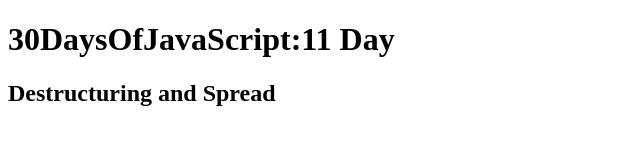
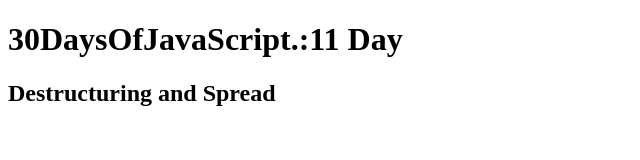
Before and after one commit to AbhishekChauhan9036/30-Days-JavaScript, a plain HTML site: page 12_Day_Regular_expressions/12_day_starter/index.html in a window 1280 px wide. Shown: the full height of the page, 0-640 px from the left. Drawn offline with Linux system fonts and the light colour scheme.

Commit message:
commit message

```diff
--- a/12_Day_Regular_expressions/12_day_starter/index.html
+++ b/12_Day_Regular_expressions/12_day_starter/index.html
@@ -6,7 +6,7 @@
 </head>
 
 <body>
-    <h1>30DaysOfJavaScript:11 Day</h1>
+    <h1>30DaysOfJavaScript.:11 Day</h1>
     <h2>Destructuring and Spread</h2>
 
     <script src="./data/countries_data.js"></script>
```
